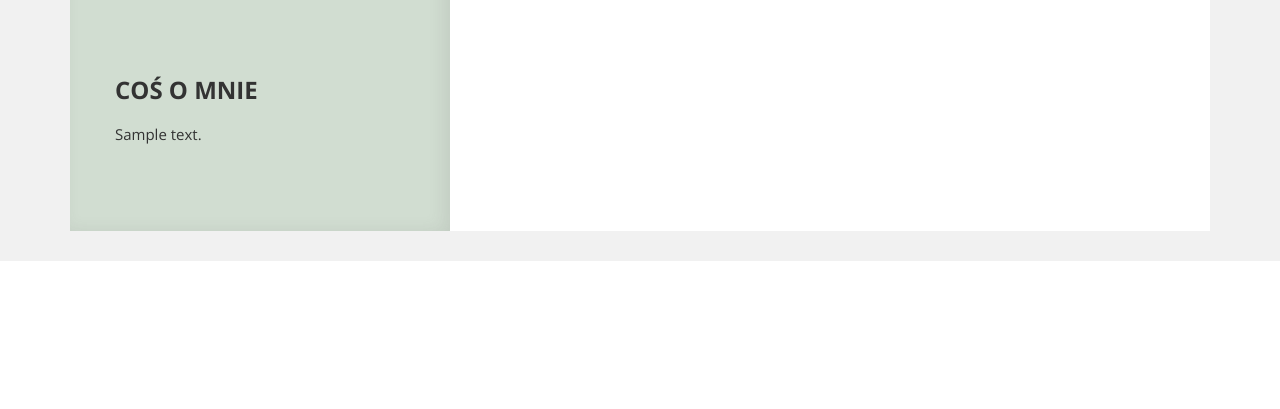
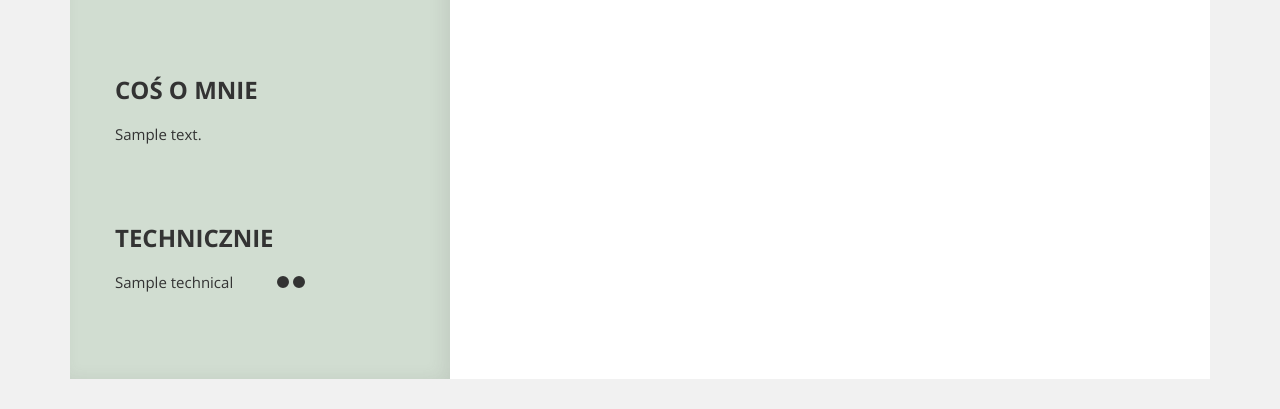
Before and after one commit to gawryluklukasz/cv-generator, a Symfony app: template templates/cv/index.html.twig in a window 1280 px wide. Shown: the part 575-984 px from the top of the page. Before the commit the page ends 836 px from the top, so only its background shows below. Run offline with Twig, Linux system fonts and the light colour scheme; the template is opened without the code that fills it: most values are stand-ins (such as "Sample title", 1, 10 or a date in 2020); grey boxes marked "Sample" are stand-in pictures; some libraries are stand-ins or nearby versions.

Commit message:
add sotechnical skills module

```diff
--- a/templates/base.html.twig
+++ b/templates/base.html.twig
@@ -10,6 +10,6 @@
     </head>
     <body>
     {% block body %}{% endblock %}
-    {% block javascripts %}{% endblock %}
+{% block javascripts %}{% endblock %}
 </body>
 </html>
--- a/templates/cv/index.html.twig
+++ b/templates/cv/index.html.twig
@@ -89,6 +89,21 @@
             text-align: justify;
         }
 
+        .rate {
+            display: inline-block;
+            width: 12px;
+            height: 12px;
+            border: solid 2px #333;
+            margin: 0 2px;
+            -webkit-border-radius: 50%;
+            -moz-border-radius: 50%;
+            border-radius: 50%;
+        }
+
+        .rate.fill {
+            background: #333;
+        }
+
         @media print {
             #skill-box {
                 min-height: 1460px;
@@ -147,6 +162,15 @@
                         <h2>Coś o mnie</h2>
                         <p class="justify">{{ data.about }}</p>
                     </div>
+                    <div class="wrapper">
+                        <h2>Technicznie</h2>
+                        {% for technical in data.technical %}
+                            <div class="row">
+                                <div class="col-6"><p>{{ technical.name }}</p></div>
+                                <div class="col-6"><p>{% for i in 1..technical.rate %}<span class="rate fill"></span>{% endfor %}{% if technical.rate < 5 %}{% for i in technical.rate..4 %}<span class="rate"></span>{% endfor %}{% endif %}</p></div>
+                            </div>
+                        {% endfor %}
+                    </div>
                 </div>
             </div>
             <div class="col-8" id="skill-box">
@@ -167,7 +191,7 @@
                         <ul>
                             {% for skill in data.skills %}
                                 <li><p>{{ skill }}</p></li>
-                                    {% endfor %}
+                            {% endfor %}
                         </ul>
                     </div>
                     <div class="wrapper">
@@ -175,7 +199,7 @@
                         <ul>
                             {% for i in data.hobby %}
                                 <li><p>{{ i }}</p></li>
-                                    {% endfor %}
+                            {% endfor %}
                         </ul>
                     </div>
                 </div>
```
Also changed, not shown: config/data_person.yaml (+11 -0 lines).
